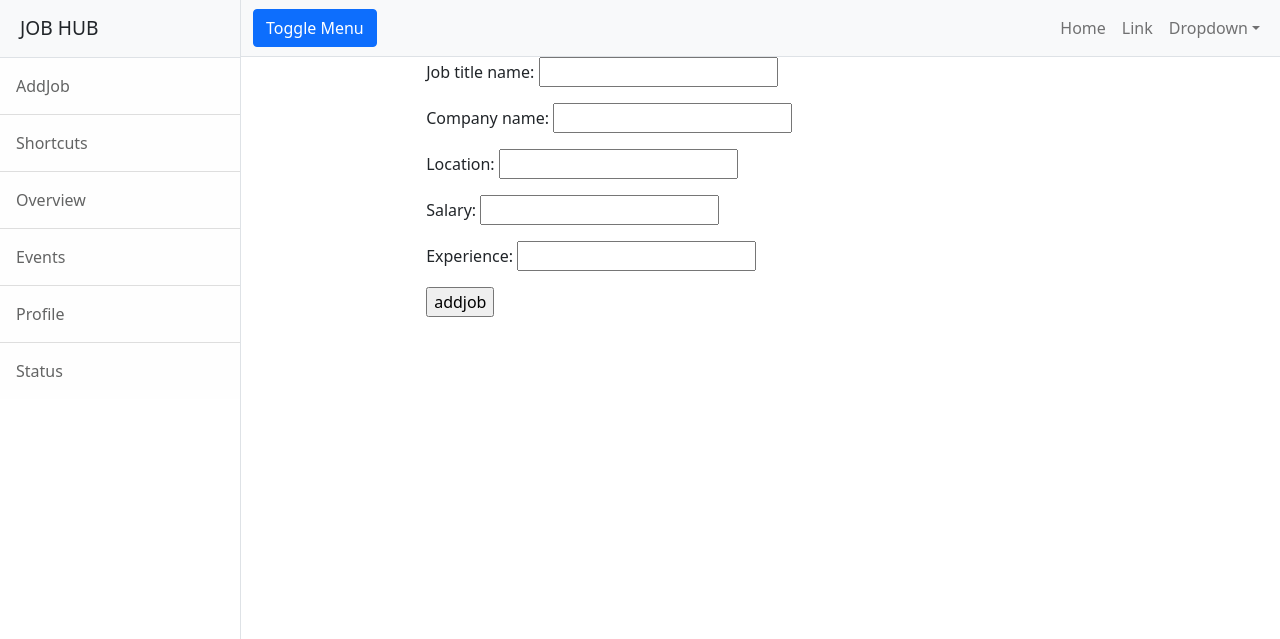
After one commit to luminartechnolabkochi/janjobportal2k22, a Django app: page /employer/jobs/add in a window 1280 px wide. The commit adds this page. Shown: the top 639 px of the page. Run offline with Django 3.2, Linux system fonts and the light colour scheme; some libraries are stand-ins or nearby versions.

Commit message:
job add view

```diff
--- /dev/null
+++ b/employer/forms.py
@@ -0,0 +1,8 @@
+from django import forms
+
+class JobForm(forms.Form):
+    job_title_name=forms.CharField()
+    company_name=forms.CharField()
+    location=forms.CharField()
+    salary=forms.IntegerField()
+    experience=forms.IntegerField()
--- a/employer/templates/base.html
+++ b/employer/templates/base.html
@@ -18,7 +18,7 @@
             <div class="border-end bg-white" id="sidebar-wrapper">
                 <div class="sidebar-heading border-bottom bg-light">JOB HUB</div>
                 <div class="list-group list-group-flush">
-                    <a class="list-group-item list-group-item-action list-group-item-light p-3" href="#!">Dashboard</a>
+                    <a class="list-group-item list-group-item-action list-group-item-light p-3" href="{%url 'emp-addjob' %}">AddJob</a>
                     <a class="list-group-item list-group-item-action list-group-item-light p-3" href="#!">Shortcuts</a>
                     <a class="list-group-item list-group-item-action list-group-item-light p-3" href="#!">Overview</a>
                     <a class="list-group-item list-group-item-action list-group-item-light p-3" href="#!">Events</a>
--- /dev/null
+++ b/employer/templates/emp-addjob.html
@@ -0,0 +1,17 @@
+{%extends 'base.html'%}
+{%block body_block%}
+
+<div class="row">
+    <div class="col-2"></div>
+    <div class="col-8">
+        <form action="" method="post">
+            {%csrf_token%}
+            {{form.as_p}}
+            <input type="submit" value="addjob">
+        </form>
+    </div>
+    <div class="col-2"></div>
+</div>
+
+
+{%endblock%}
--- a/employer/urls.py
+++ b/employer/urls.py
@@ -2,5 +2,6 @@ from django.contrib import admin
 from employer import views
 from django.urls import path
 urlpatterns = [
-path("home",views.EmployerHomeView.as_view(),name="emp-home")
+path("home",views.EmployerHomeView.as_view(),name="emp-home"),
+    path("jobs/add",views.AddJobView.as_view(),name="emp-addjob")
 ]
--- a/employer/views.py
+++ b/employer/views.py
@@ -1,11 +1,37 @@
 from django.shortcuts import render
-from django.views.generic import TemplateView
+from django.views.generic import TemplateView,View
 # Create your views here.
+from employer.models import Jobs
 #List,Detail,Update,Delete,
-
+from employer.forms import JobForm
 class EmployerHomeView(TemplateView):
     template_name = "emp-home.html"
 
 
+class AddJobView(View):
+    def get(self,request):
+        form=JobForm()
+        return render(request,"emp-addjob.html",{"form":form})
+    def post(self,request):
+        form=JobForm(request.POST)
+        if form.is_valid():
+            jname=form.cleaned_data.get("job_title_name")
+            cname=form.cleaned_data.get("company_name")
+            location=form.cleaned_data.get("location")
+            salary=form.cleaned_data.get("salary")
+            exp=form.cleaned_data.get("experience")
+            Jobs.objects.create(
+                job_title_name=jname,
+                company_name=cname,
+                location=location,
+                salary=salary,
+                experience=exp
+
+            )
+            return render(request,"emp-home.html")
+        else:
+            return render(request,"emp-addjob.html",{"form":form})
+
+
 # space_bar
 # an
```
Also changed, not shown: db.sqlite3.
